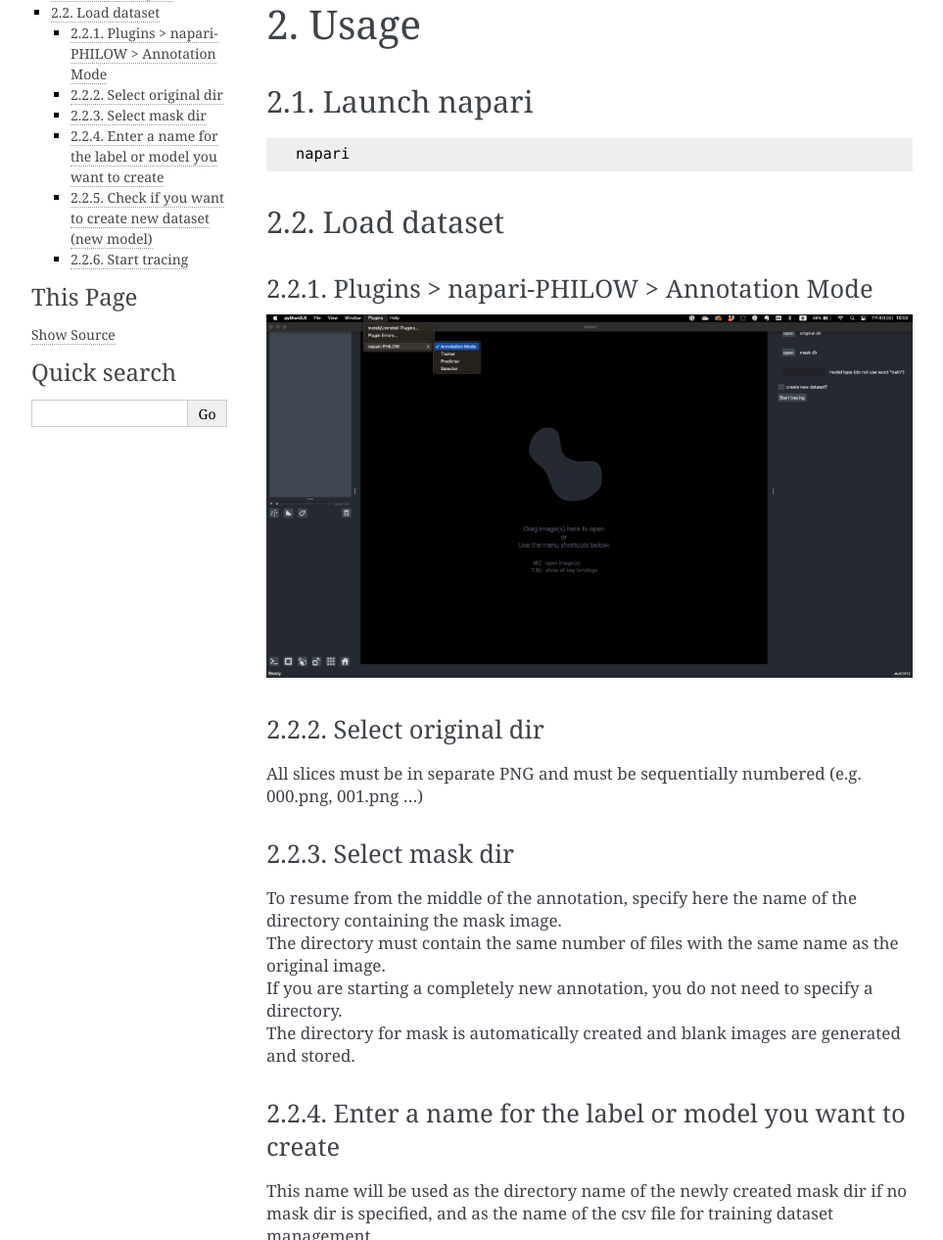
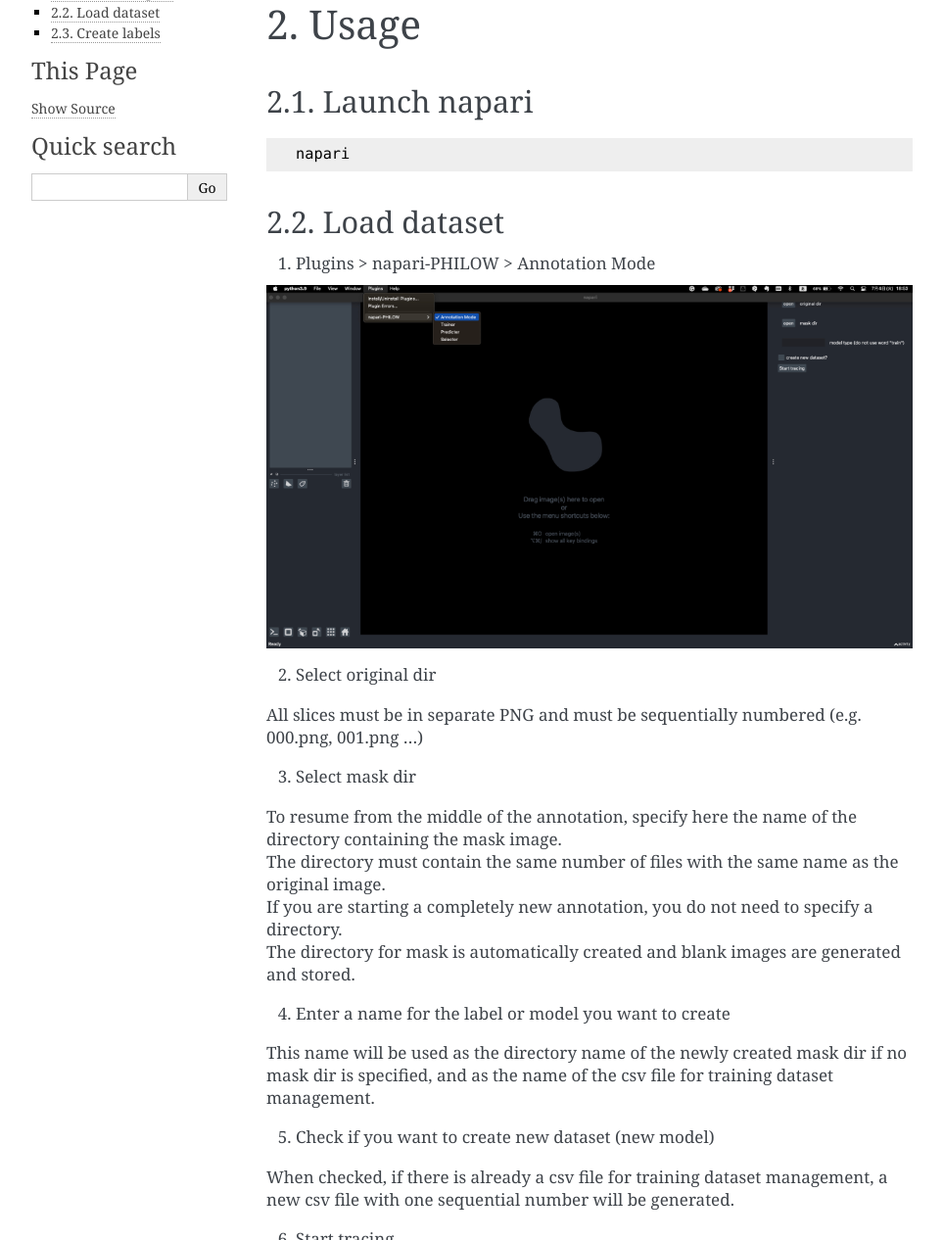
Before and after one commit to neurobiology-ut/PHILOW, a Sphinx documentation site: the page built from docs/usage.rst, in a window 1280 px wide and 1400 px high, cut to the strip 134-1400 px from the top of the window. Shown: the whole strip at 98% size, without its empty margins (148-1111 px from the left). Built offline with Sphinx 7.4.7, drawn with Linux system fonts in a browser that asks for light colours; some of the changed lines change nothing that is shown; some of the changed text lies outside the part shown.

Commit message:
mod: readthedocs

```diff
--- a/docs/usage.rst
+++ b/docs/usage.rst
@@ -15,18 +15,15 @@ Launch napari
 Load dataset
 ------------
 
-Plugins > napari-PHILOW > Annotation Mode
-"""""""""""""""""""""""""""""""""""""""""
+1. Plugins > napari-PHILOW > Annotation Mode
 
 .. image:: images/image_001.jpeg
 
-Select original dir
-""""""""""""""""""""""""""""""""""""""""""""""""""""""""""""""""""""""""""""""""""""""""""""""""""""""""""""""""""""""
+2. Select original dir
 
 | All slices must be in separate PNG and must be sequentially numbered (e.g. 000.png, 001.png ...)
 
-Select mask dir
-"""""""""""""""
+3. Select mask dir
 
 | To resume from the middle of the annotation, specify here the name of the directory containing the mask image.
 | The directory must contain the same number of files with the same name as the original image.
@@ -34,15 +31,17 @@ Select mask dir
 | The directory for mask is automatically created and blank images are generated and stored.
 
 
-Enter a name for the label or model you want to create
-""""""""""""""""""""""""""""""""""""""""""""""""""""""
+4. Enter a name for the label or model you want to create
 
 | This name will be used as the directory name of the newly created mask dir if no mask dir is specified, and as the name of the csv file for training dataset management.
 
-Check if you want to create new dataset (new model)
-"""""""""""""""""""""""""""""""""""""""""""""""""""
+5. Check if you want to create new dataset (new model)
 
 | When checked, if there is already a csv file for training dataset management, a new csv file with one sequential number will be generated.
 
-Start tracing
-""""""""""""""
+6. Start tracing
+
+Create labels
+------------
+
+.. image:: images/image_002.jpeg
```
Also changed, not shown: docs/images/image_002.jpeg (added).
